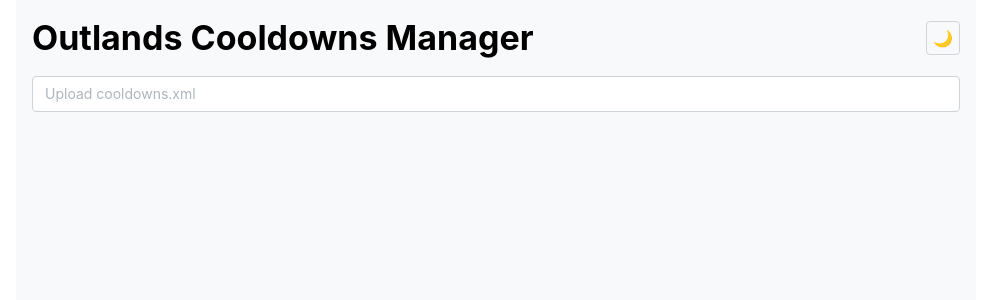
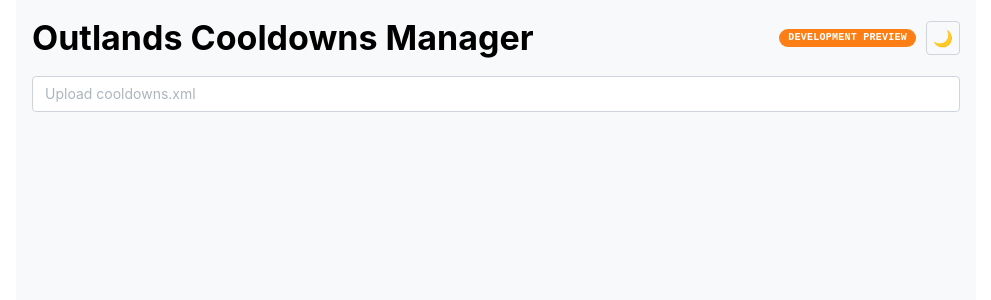
Before and after one commit to abianche/uoo_cooldown_manager, a React (Vite) app: page / in a window 1280 px wide. Shown: the top 300 px of the page, without its empty margins (144-1135 px from the left). Built offline with nearby package versions, Linux system fonts and the light colour scheme; no server answers; a web font is replaced by a local one.

Commit message:
feat: refactor App component to use AppHeader and AppContainer for improved structure and maintainability

```diff
--- a/src/App.tsx
+++ b/src/App.tsx
@@ -1,4 +1,4 @@
-import React, { useEffect, useState } from "react";
+import React, { useEffect } from "react";
 import { CooldownEntry } from "./types";
 import { parseCooldowns, buildCooldowns } from "./xmlUtils";
 import { useDispatch, useSelector } from "react-redux";
@@ -15,20 +15,17 @@ import {
   initializeData,
 } from "./store";
 import {
-  Container,
-  Title,
-  Stack,
-  ActionIcon,
-  useMantineColorScheme,
-  Group,
-} from "@mantine/core";
-import { CooldownList, FileUpload, GeneralSettingsPanel } from "./components";
+  CooldownList,
+  FileUpload,
+  GeneralSettingsPanel,
+  AppHeader,
+  AppContainer,
+} from "./components";
 
 export default function App() {
   const dispatch = useDispatch<AppDispatch>();
   const data = useSelector((state: RootState) => state.cooldowns.data);
   const error = useSelector((state: RootState) => state.cooldowns.error);
-  const { colorScheme, toggleColorScheme } = useMantineColorScheme();
 
   useEffect(() => {
     fetch("/uoo_cooldown_manager/cooldowns.xml")
@@ -87,35 +84,8 @@ export default function App() {
   };
 
   return (
-    <Container
-      p="md"
-      style={{
-        minHeight: "100vh",
-        backgroundColor:
-          colorScheme === "dark"
-            ? "var(--mantine-color-dark-8)"
-            : "var(--mantine-color-gray-0)",
-        transition: "background-color 0.2s ease",
-      }}
-    >
-      <Stack>
-        <Group justify="space-between" align="center">
-          <Title order={1}>Outlands Cooldowns Manager</Title>
-          <ActionIcon
-            onClick={() => toggleColorScheme()}
-            variant="outline"
-            size="lg"
-            aria-label="Toggle color scheme"
-            style={{
-              borderColor:
-                colorScheme === "dark"
-                  ? "var(--mantine-color-dark-4)"
-                  : "var(--mantine-color-gray-4)",
-            }}
-          >
-            {colorScheme === "dark" ? "☀️" : "🌙"}
-          </ActionIcon>
-        </Group>
+    <AppContainer>
+      <AppHeader />
       <FileUpload onFileSelect={handleFile} error={error} />
       {data && (
         <>
@@ -133,7 +103,6 @@ export default function App() {
           />
         </>
       )}
-      </Stack>
-    </Container>
+    </AppContainer>
   );
 }
--- /dev/null
+++ b/src/components/AppContainer.tsx
@@ -0,0 +1,26 @@
+import React from "react";
+import { Container, Stack, useMantineColorScheme } from "@mantine/core";
+
+interface AppContainerProps {
+  children: React.ReactNode;
+}
+
+export function AppContainer({ children }: AppContainerProps) {
+  const { colorScheme } = useMantineColorScheme();
+
+  return (
+    <Container
+      p="md"
+      style={{
+        minHeight: "100vh",
+        backgroundColor:
+          colorScheme === "dark"
+            ? "var(--mantine-color-dark-8)"
+            : "var(--mantine-color-gray-0)",
+        transition: "background-color 0.2s ease",
+      }}
+    >
+      <Stack>{children}</Stack>
+    </Container>
+  );
+}
--- /dev/null
+++ b/src/components/AppHeader.tsx
@@ -0,0 +1,39 @@
+import React from "react";
+import { Title, Group, Badge, ActionIcon, useMantineColorScheme } from "@mantine/core";
+
+export function AppHeader() {
+  const { colorScheme, toggleColorScheme } = useMantineColorScheme();
+
+  return (
+    <Group justify="space-between" align="center">
+      <Title order={1}>Outlands Cooldowns Manager</Title>
+      <Group gap="xs">
+        <Badge
+          variant="filled"
+          color="orange"
+          size="sm"
+          style={{
+            fontFamily: "monospace",
+            fontWeight: "bold",
+          }}
+        >
+          DEVELOPMENT PREVIEW
+        </Badge>
+        <ActionIcon
+          onClick={() => toggleColorScheme()}
+          variant="outline"
+          size="lg"
+          aria-label="Toggle color scheme"
+          style={{
+            borderColor:
+              colorScheme === "dark"
+                ? "var(--mantine-color-dark-4)"
+                : "var(--mantine-color-gray-4)",
+          }}
+        >
+          {colorScheme === "dark" ? "☀️" : "🌙"}
+        </ActionIcon>
+      </Group>
+    </Group>
+  );
+}
--- a/src/components/index.ts
+++ b/src/components/index.ts
@@ -2,3 +2,5 @@ export { CooldownList } from "./CooldownList";
 export { EntryEditor } from "./EntryEditor";
 export { FileUpload } from "./FileUpload";
 export { GeneralSettingsPanel } from "./GeneralSettings";
+export { AppHeader } from "./AppHeader";
+export { AppContainer } from "./AppContainer";
```
Lines whose indentation alone changed are shown as unchanged.
